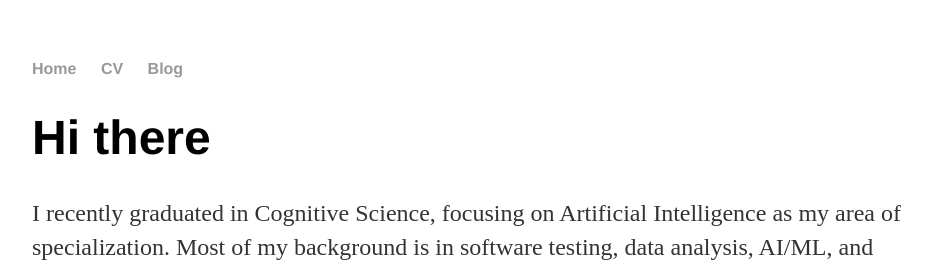
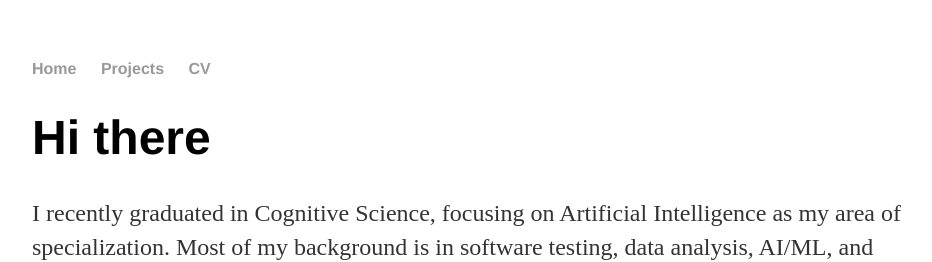
Before and after one commit to joannazhg/joannazhg.github.io, a Jekyll site: the page index.html, which Jekyll copies as it is, in a window 1280 px wide. Shown: the top 262 px of the page, without its empty margins (160-1092 px from the left). Built offline with Jekyll 4.4.1, drawn with Linux system fonts in a browser that asks for light colours.

Commit message:
Update index.html

```diff
--- a/index.html
+++ b/index.html
@@ -9,8 +9,8 @@
 		<nav>
     		<ul>
         		<li><a href="/">Home</a></li>
+			<li><a href="/Projects">Projects</a></li>
         		<li><a href="/cv">CV</a></li>
-        		<li><a href="/blog">Blog</a></li>
     		</ul>
 		</nav>
 		<div class="container">
```
